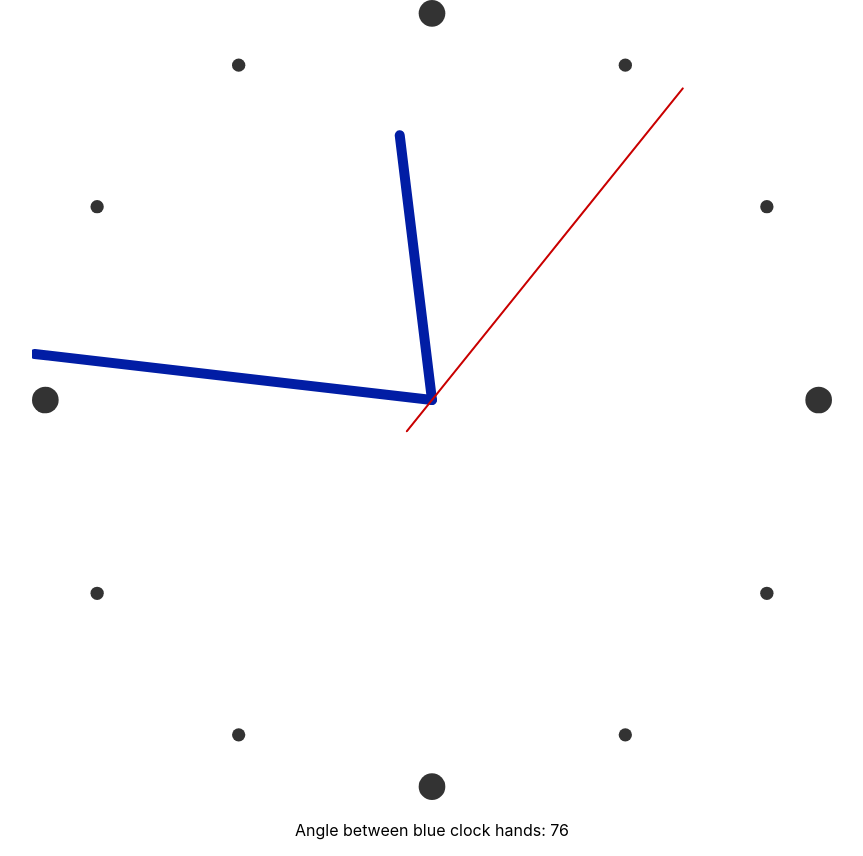
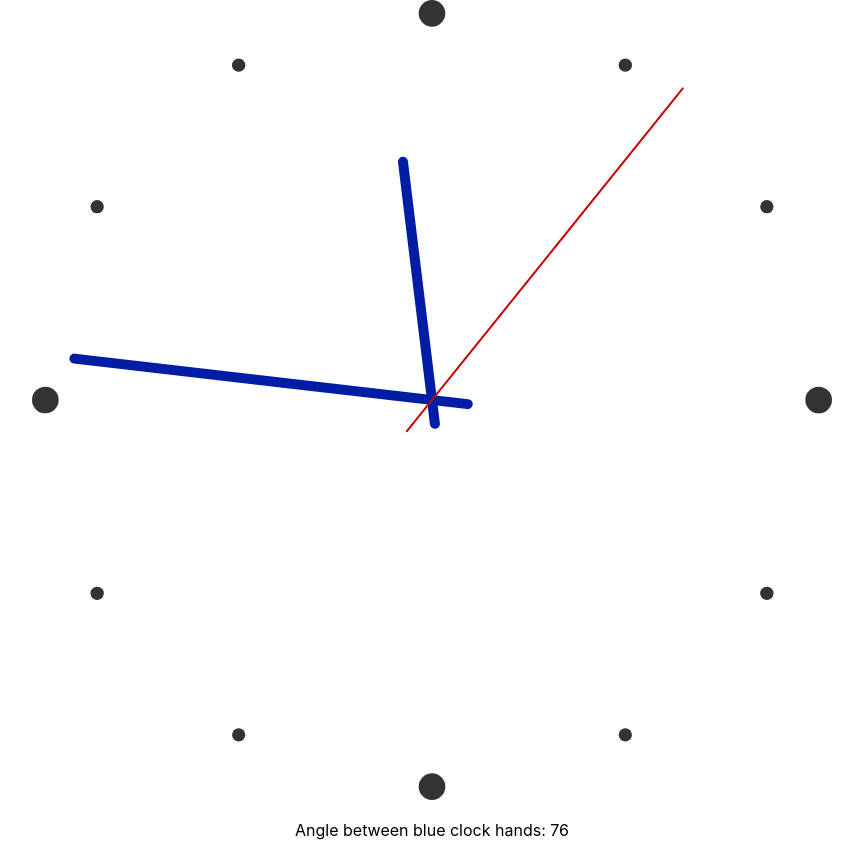
Before and after one commit to kloss7777/clock, a React (Create React App) app: page / in a window 1280 px wide. Shown: the whole page, without its empty margins (208-1071 px from the left). Built offline with nearby package versions, Linux system fonts and the light colour scheme.

Commit message:
make minutes and hours clock hands longer on inside

```diff
--- a/src/components/AnalogClock/ClockFace.tsx
+++ b/src/components/AnalogClock/ClockFace.tsx
@@ -16,7 +16,7 @@ const degToRad = (degrees:number) => {
 
 export const ClockFace = (props: ClockFaceProps) => {
     const SECONDS_HAND_LENGTH = props.size / 2;
-    const MINUTES_HAND_LENGTH = props.size / 2;
+    const MINUTES_HAND_LENGTH = (props.size / 2)*0.9;
     const HOURS_HAND_LENGTH = MINUTES_HAND_LENGTH / 1.5;
 
     const BIG_DOT_SIZE = props.size / 60;
@@ -34,8 +34,14 @@ export const ClockFace = (props: ClockFaceProps) => {
     const minutes_hand_x = clock_center_x + Math.sin(degToRad(180-props.angles[1])) * MINUTES_HAND_LENGTH;
     const minutes_hand_y = clock_center_y + Math.cos(degToRad(180-props.angles[1])) * MINUTES_HAND_LENGTH;
 
+    const minutes_hand_x2 = clock_center_x + Math.sin(degToRad(360-props.angles[1])) * MINUTES_HAND_LENGTH*0.1;
+    const minutes_hand_y2 = clock_center_y + Math.cos(degToRad(360-props.angles[1])) * MINUTES_HAND_LENGTH*0.1;
+
     const hours_hand_x = clock_center_x + Math.sin(degToRad(180-props.angles[0])) * HOURS_HAND_LENGTH;
     const hours_hand_y = clock_center_y + Math.cos(degToRad(180-props.angles[0])) * HOURS_HAND_LENGTH;
+
+    const hours_hand_x2 = clock_center_x + Math.sin(degToRad(360-props.angles[0])) * HOURS_HAND_LENGTH*0.1;
+    const hours_hand_y2 = clock_center_y + Math.cos(degToRad(360-props.angles[0])) * HOURS_HAND_LENGTH*0.1;
 
     return (
         <svg width={props.size} height={props.size}>
@@ -48,19 +54,19 @@ export const ClockFace = (props: ClockFaceProps) => {
                 );
             })}
             <line
-                x1={clock_center_x}
-                y1={clock_center_y}
-                x2={hours_hand_x}
-                y2={hours_hand_y}
+                x1={hours_hand_x}
+                y1={hours_hand_y}
+                x2={hours_hand_x2}
+                y2={hours_hand_y2}
                 stroke={CLOCK_HAND_COLOR}
                 strokeWidth="10"
                 strokeLinecap="round"
             />
             <line
-                x1={clock_center_x}
-                y1={clock_center_y}
-                x2={minutes_hand_x}
-                y2={minutes_hand_y}
+                x1={minutes_hand_x}
+                y1={minutes_hand_y}
+                x2={minutes_hand_x2}
+                y2={minutes_hand_y2}
                 stroke={CLOCK_HAND_COLOR}
                 strokeWidth="10"
                 strokeLinecap="round"
```
Also changed, not shown: 1 other file (tests, documents, lock files or other folders).
